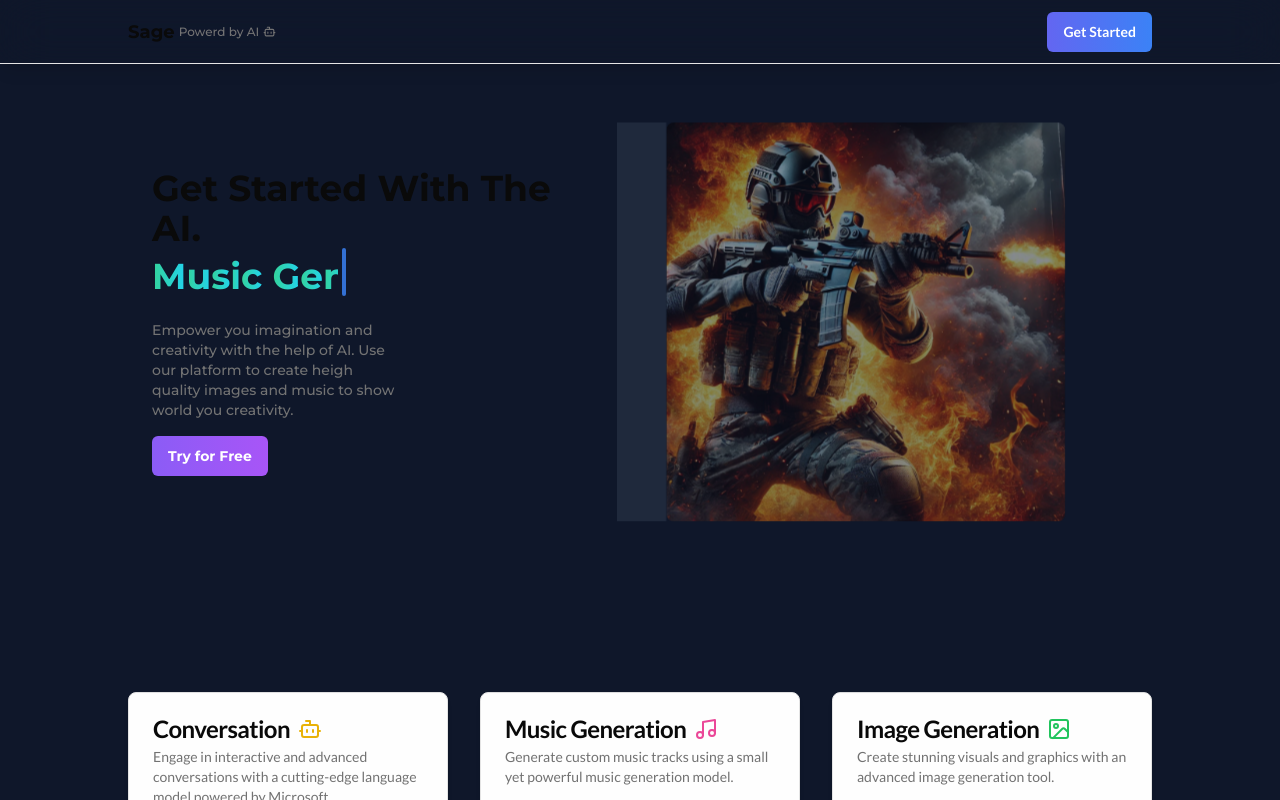
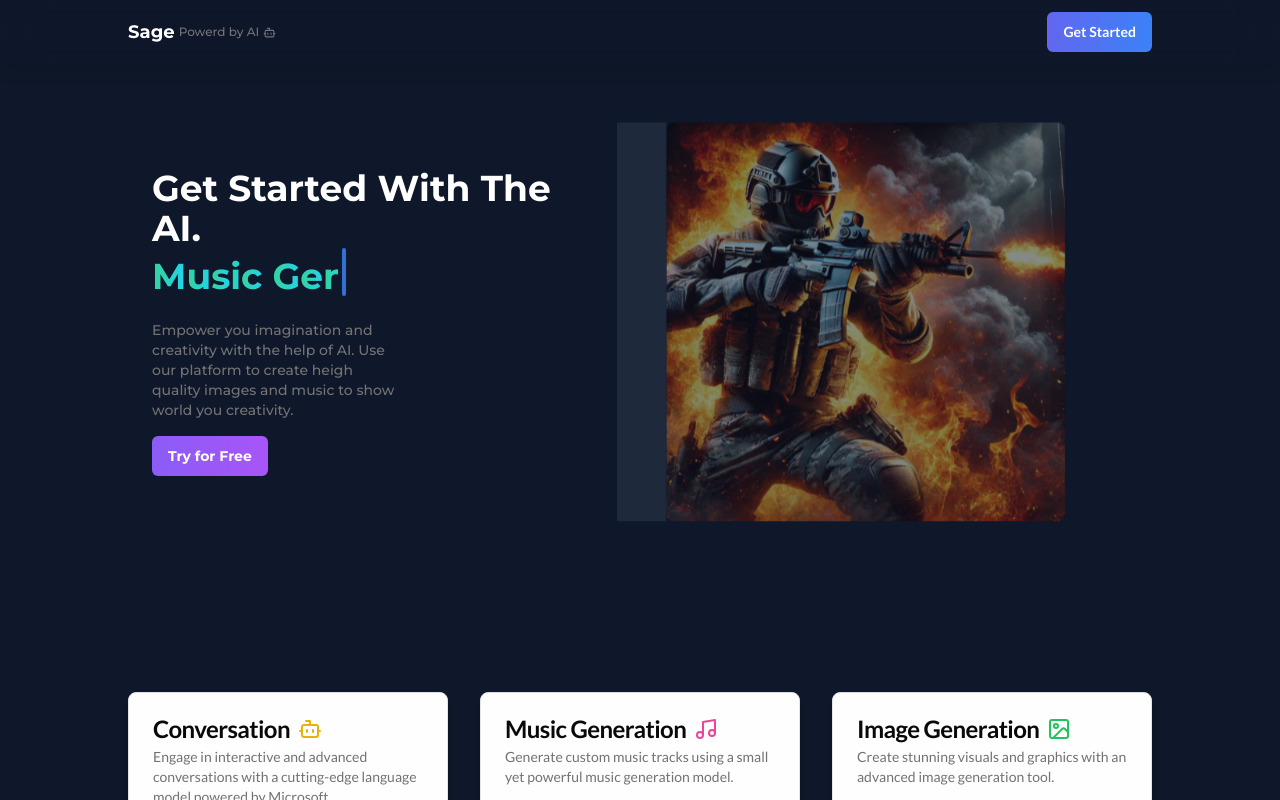
Before and after one commit to Shwetank-nitp/super-guacamole, a Next.js app: page / in a window 1280 px wide. Shown: the top 800 px of the page. Built offline with nearby package versions, Linux system fonts and the light colour scheme.

Commit message:
updated the barkmode issue

```diff
--- a/src/app/page.tsx
+++ b/src/app/page.tsx
@@ -6,7 +6,7 @@ export default function LandingPage() {
   return (
     <main className="bg-slate-900 min-h-full overflow-hidden">
       {/** navigation */}
-      <div className="md:px-32 px-4 h-16 flex items-center fixed w-full top-0 left-0 border-b shadow-lg backdrop-blur-xl inset-0 z-50">
+      <div className="md:px-32 px-4 h-16 flex items-center fixed w-full top-0 left-0 dark:border-b shadow-lg backdrop-blur-xl inset-0 z-50">
         <Navigation />
       </div>
 
--- a/src/components/hero/hero.tsx
+++ b/src/components/hero/hero.tsx
@@ -50,7 +50,7 @@ const Hero = () => {
           "font-bold flex flex-col items-center text-center lg:block lg:text-start"
         )}
       >
-        <h2 className="capitalize md:text-4xl text-2xl">
+        <h2 className="capitalize md:text-4xl text-2xl text-white">
           Get started with the AI.
         </h2>
         <Typewriter words={words} className="p-0 m-0" />
--- a/src/components/navbar/landing-page-navbar.tsx
+++ b/src/components/navbar/landing-page-navbar.tsx
@@ -14,7 +14,7 @@ const Navigation = () => {
     <div className="flex justify-between w-full h-full items-center">
       {/** Name of product */}
       <div className={cn("flex gap-x-1 items-center", monstrat.className)}>
-        <h1 className="font-bold text-lg">Sage</h1>
+        <h1 className="font-bold text-lg text-white">Sage</h1>
         <span className="text-xs text-muted-foreground">Powerd by AI</span>
         <Bot size={13} className="text-muted-foreground" />
       </div>
--- a/src/components/ui/typewriter-effect.tsx
+++ b/src/components/ui/typewriter-effect.tsx
@@ -172,12 +172,11 @@ export const TypewriterEffectSmooth = ({
         }}
         transition={{
           duration: 0.8,
-
           repeat: Infinity,
           repeatType: "reverse",
         }}
         className={cn(
-          "block rounded-sm w-[4px]  h-4 sm:h-6 xl:h-12 bg-blue-500",
+          "block rounded-sm w-[4px] h-6 sm:h-10 xl:h-12 bg-blue-500",
           cursorClassName
         )}
       ></motion.span>
```
